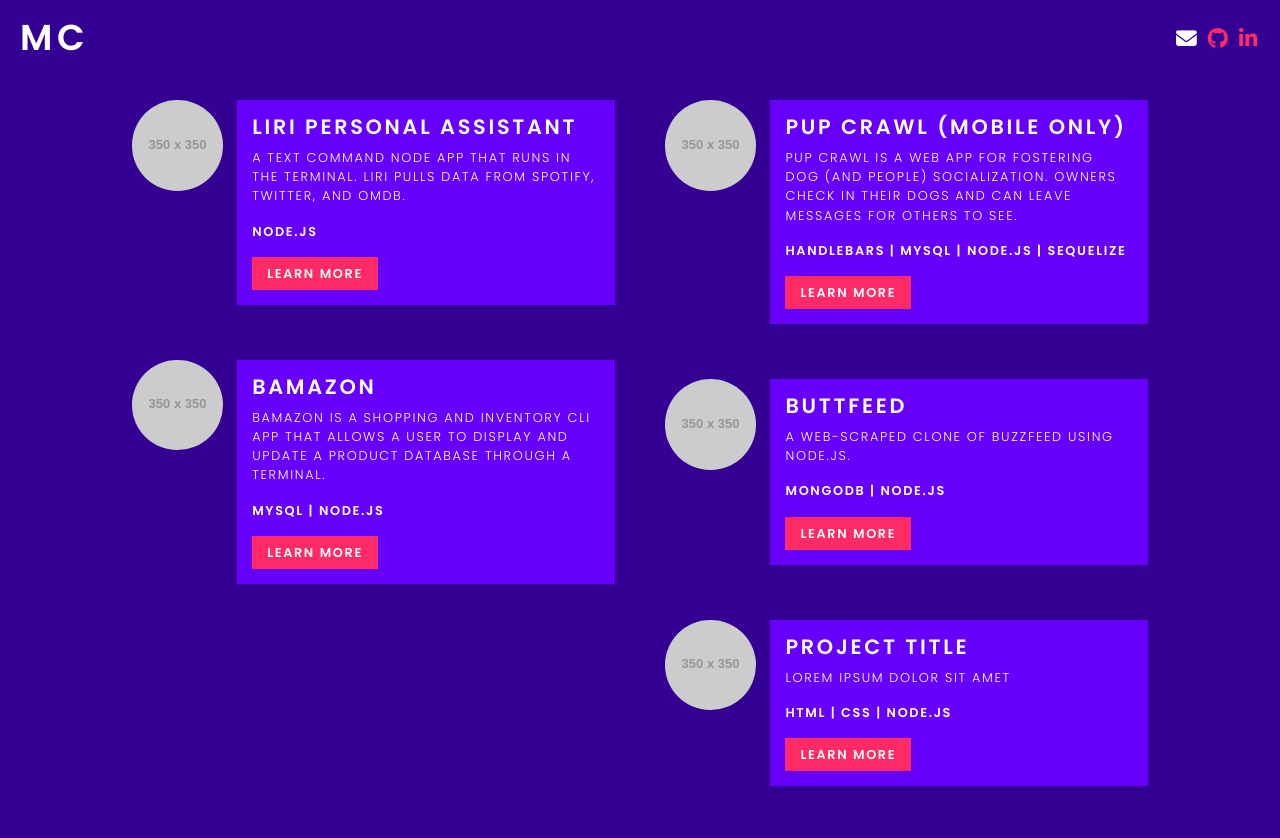
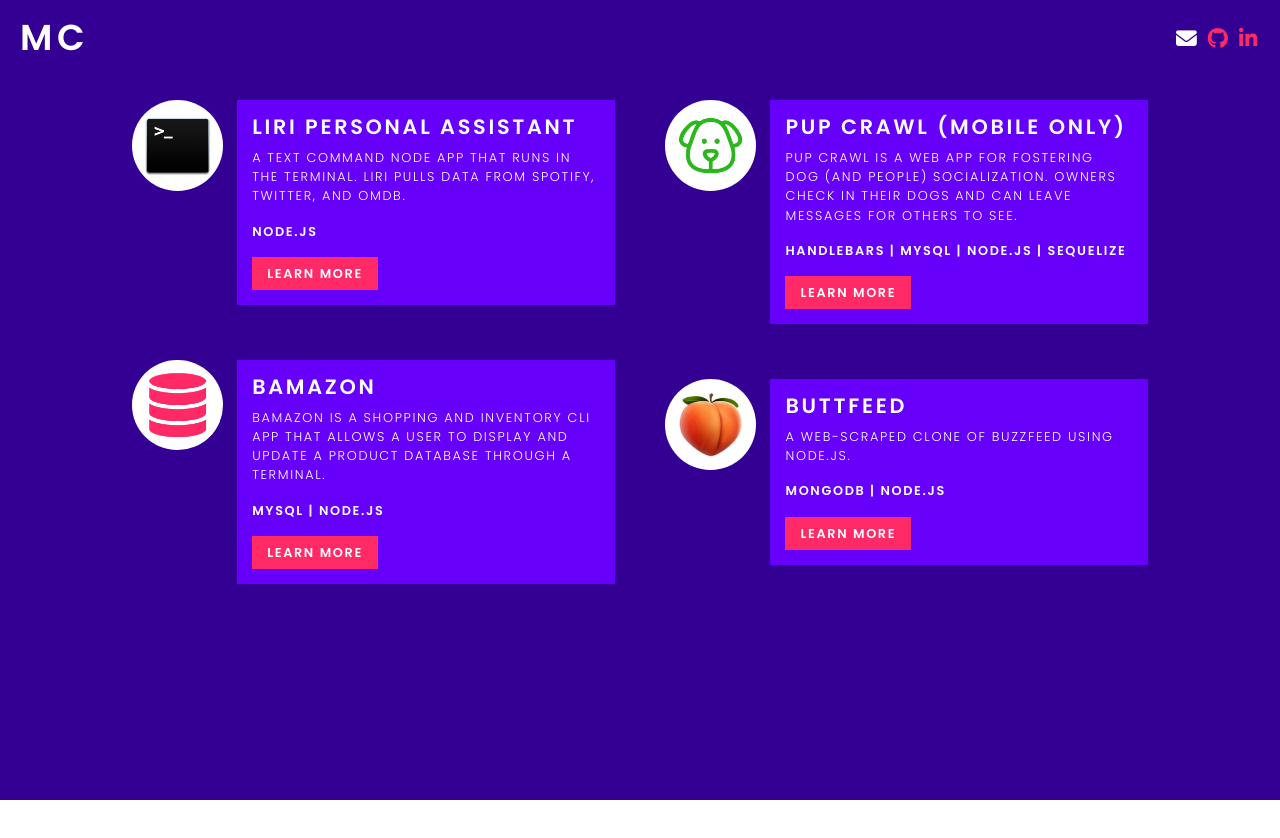
Before and after one commit to srcorbetto/mike-corbett.com, a plain HTML site: page projects.html in a window 1280 px wide. After the commit the page ends 800 px from the top, so only its background shows below. Drawn offline with nearby package versions, Linux system fonts and the light colour scheme; placeholder pictures from the web are drawn by us.

Commit message:
New logos

```diff
--- a/projects.html
+++ b/projects.html
@@ -58,7 +58,7 @@
 
         <!-- LIRI Personal Assistant-->
         <div class="card-holder">
-          <img src="http://via.placeholder.com/350x350" alt="" class="project-thumbnail">
+          <img src="assets/img/LIRI-350x350.jpg" alt="" class="project-thumbnail">
           <div class="project-info">
             <h3>Liri Personal Assistant</h3>
             <p class="description">A text command node app that runs in the terminal. LIRI pulls data from Spotify, Twitter, and OMDB.</p>
@@ -69,7 +69,7 @@
 
         <!-- Bamazon -->
         <div class="card-holder">
-            <img src="http://via.placeholder.com/350x350" alt="" class="project-thumbnail">
+            <img src="assets/img/bamazon-350x350.jpg" alt="" class="project-thumbnail">
             <div class="project-info">
               <h3>Bamazon</h3>
               <p class="description">Bamazon is a shopping and inventory CLI app that allows a user to display and update a product database through a terminal.</p>
@@ -85,7 +85,7 @@
 
           <!-- Pup Crawl -->
         <div class="card-holder">
-            <img src="http://via.placeholder.com/350x350" alt="" class="project-thumbnail">
+            <img src="assets/img/pup-crawl-350x350.jpg" alt="" class="project-thumbnail">
             <div class="project-info">
               <h3>Pup Crawl (Mobile Only)</h3>
               <p class="description">Pup Crawl is a web app for fostering dog (and people) socialization. Owners check in their dogs and can leave messages for others to see.</p>
@@ -94,9 +94,9 @@
             </div>
           </div>
 
-          <!-- Project Card -->
+          <!-- ButtFeed-->
         <div class="card-holder">
-            <img src="http://via.placeholder.com/350x350" alt="" class="project-thumbnail">
+            <img src="assets/img/buttfeed-350x350.jpg" alt="" class="project-thumbnail">
             <div class="project-info">
               <h3>ButtFeed</h3>
               <p class="description">A web-scraped clone of BuzzFeed using Node.js.</p>
@@ -104,17 +104,6 @@
               <a href="https://buttfeed-scrape.herokuapp.com/"><button>Learn More</button></a>
             </div>
           </div>
-
-          <!-- Project Card -->
-        <div class="card-holder">
-          <img src="http://via.placeholder.com/350x350" alt="" class="project-thumbnail">
-          <div class="project-info">
-            <h3>Project Title</h3>
-            <p class="description">Lorem ipsum dolor sit amet</p>
-            <p class="technologies">HTML | CSS | Node.js</p>
-            <a href="#"><button>Learn More</button></a>
-          </div>
-        </div>
 
         </div>
 
```
Also changed, not shown: assets/img/LIRI-350x350.jpg (added), assets/img/bamazon-350x350.jpg (added), assets/img/buttfeed-350x350.jpg (added), assets/img/pup-crawl-350x350.jpg (added), 1 other file.
